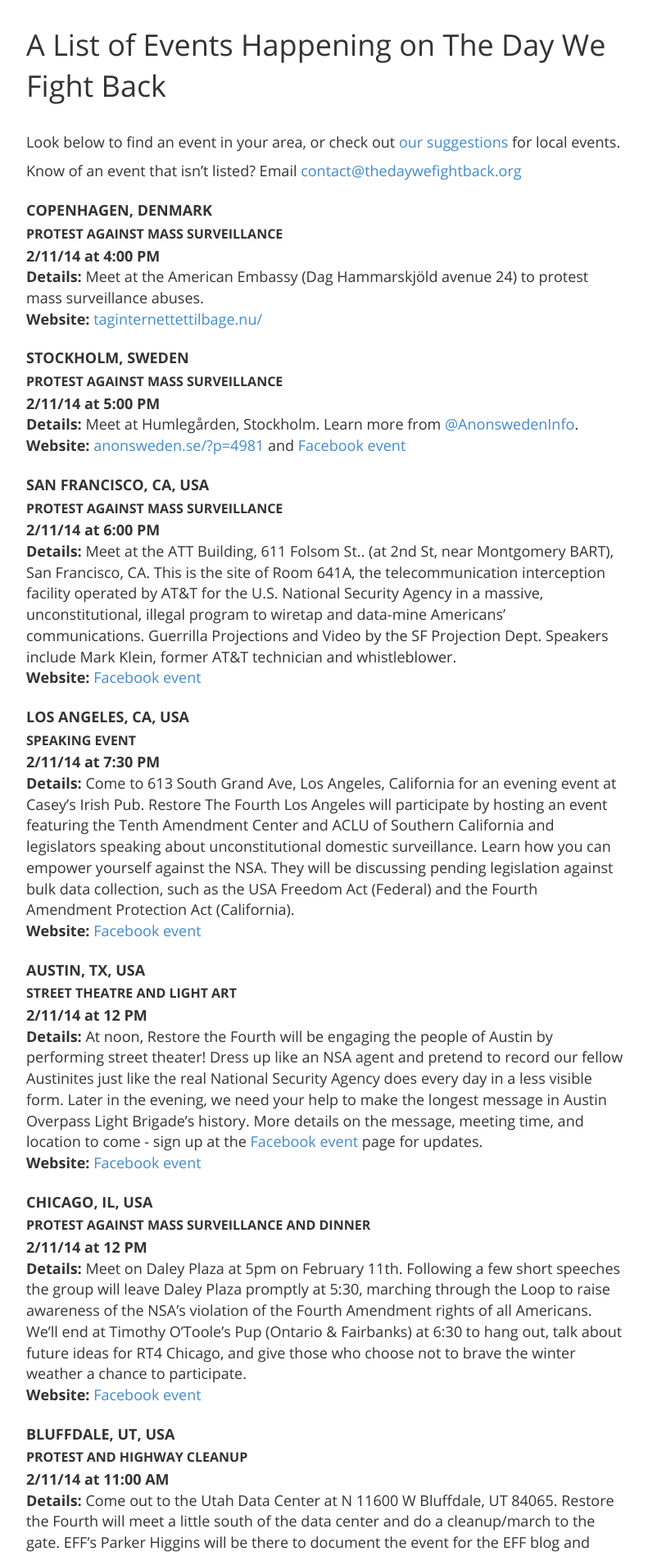
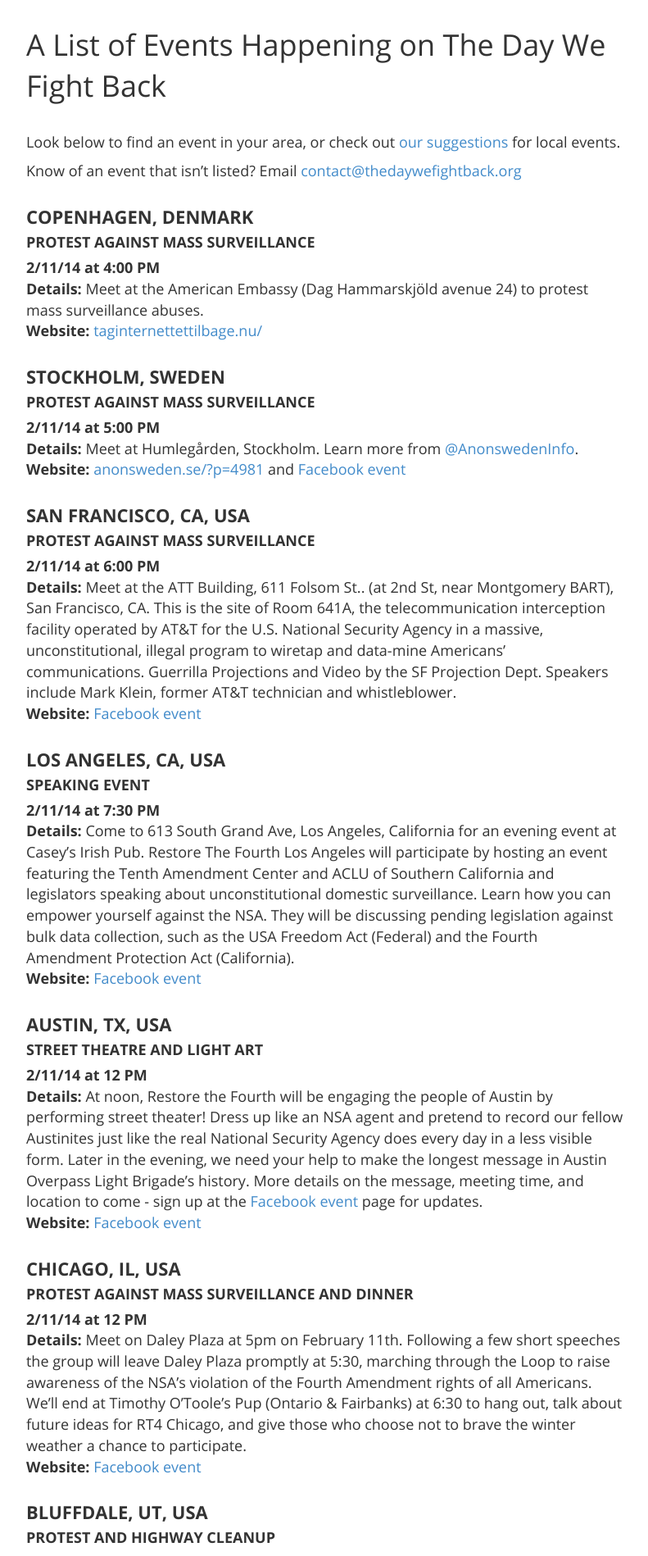
Before and after one commit to tfrce/thedaywefightback, a Jekyll site: the page built from _posts/2014-02-06-events.md, in a window 1280 px wide. Shown: the part 421-2319 px from the top of the page at 82% size, without its empty margins (243-1034 px from the left). Built offline with Jekyll 4.4.1, drawn with Linux system fonts in a browser that asks for light colours; Markdown is read by kramdown in place of the engine named in the settings; comment, search, counter and statistics services are not loaded.

Commit message:
css fixes

```diff
--- a/css/main.css
+++ b/css/main.css
@@ -631,14 +631,15 @@
 #list-of-events h4{
     text-transform: uppercase;
     font-weight: 700;
-    margin-top:25px;
+    margin-top:30px;
+    font-size:22px;
 }
 #list-of-events h5{
     text-transform: uppercase;
     font-weight: 700;
     margin-top:3px;
-    margin-bottom:5px;
-    font-size:16px;
+    margin-bottom:8px;
+    font-size:18px;
 }
 
 #lettertowikipedia h1 {
```
